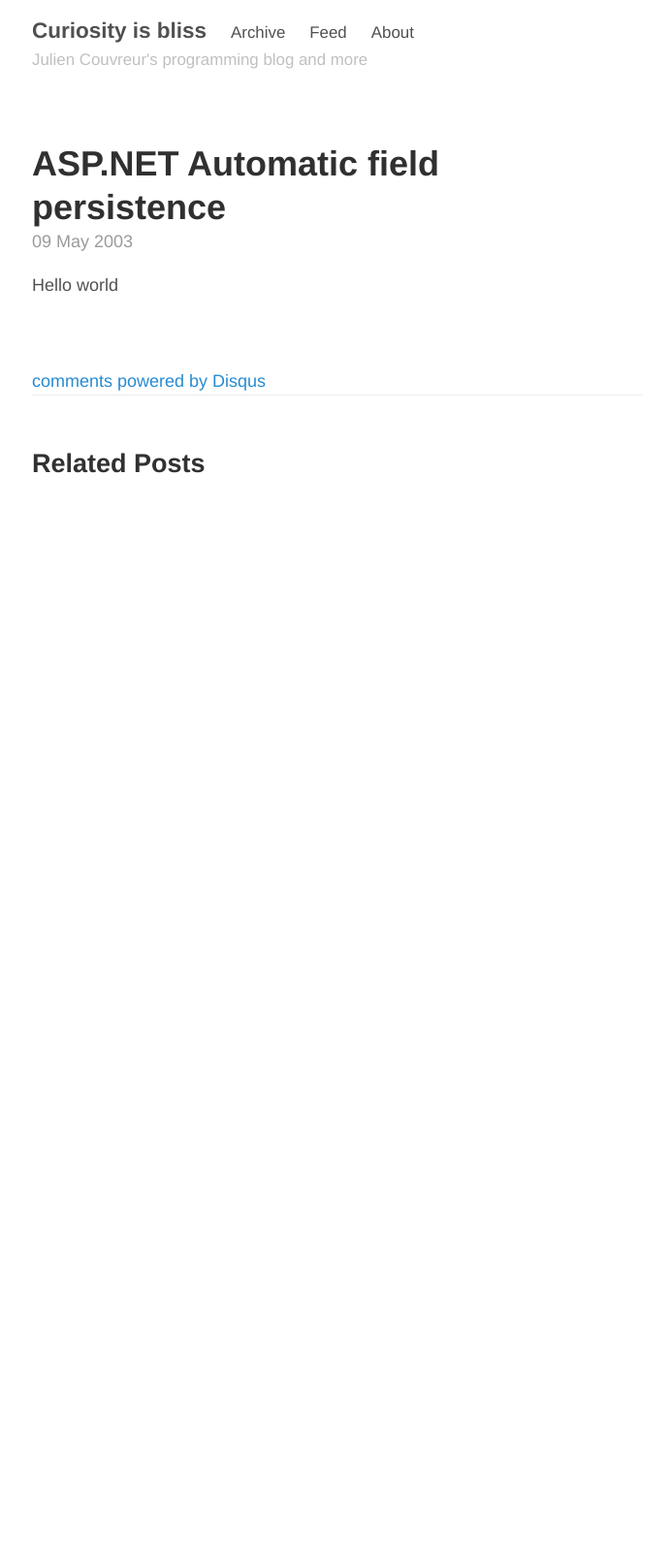
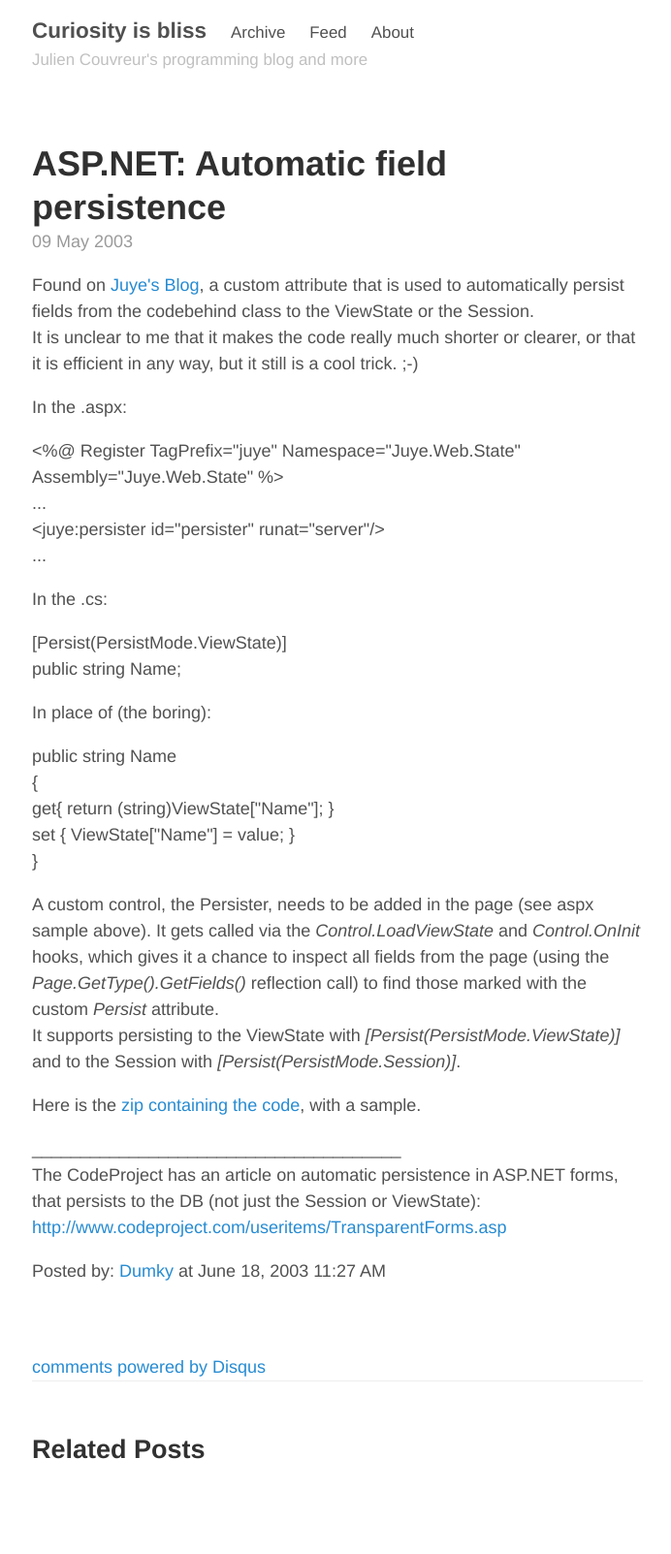
Before and after one commit to jcouv/jcouv.github.io, a Jekyll site: the page built from archives/000041.html, in a window 1280 px wide. Shown: the whole page at 97% size, without its empty margins (292-984 px from the left). Built offline with Jekyll 4.4.1, drawn with Linux system fonts in a browser that asks for light colours; comment, search, counter and statistics services are not loaded; before the commit the page ends 900 px from its top, so only the background shows below that.

Commit message:
Putting 41 back

```diff
--- a/archives/000041.html
+++ b/archives/000041.html
@@ -1,7 +1,45 @@
 ---
-title: ASP.NET Automatic field persistence
+title: "ASP.NET: Automatic field persistence"
 date: 2003-05-09 17:21:19 +0800
 disqus_identifier: 41
 disqus_url: http://blog.monstuff.com/archives/000041.html
 ---
-Hello world
+{% raw %}
+
+<p>Found on <a href="http://dotnetweblogs.com/jsymons/posts/6773.aspx">Juye's Blog</a>, a custom attribute that is used to automatically persist fields from the codebehind class to the ViewState or the Session.<br />
+It is unclear to me that it makes the code really much shorter or clearer, or that it is efficient in any way, but it still is a cool trick. ;-)</p>
+
+<p>In the .aspx:<br />
+<div class="code">&lt;%@ Register TagPrefix="juye" Namespace="Juye.Web.State" Assembly="Juye.Web.State" %><br />
+...<br />
+&lt;juye:persister id="persister" runat="server"/><br />
+...<br />
+</div></p>
+
+<p>In the .cs:<br />
+<div class="code">[Persist(PersistMode.ViewState)]<br />
+public string Name;</div></p>
+
+<p>In place of (the boring):<br />
+<div class="code">public string Name<br />
+{<br />
+      get{ return (string)ViewState["Name"]; }<br />
+      set { ViewState["Name"] = value; }<br />
+}</div></p>
+<p>A custom control, the Persister, needs to be added in the page (see aspx sample above). It gets called via the <i>Control.LoadViewState</i> and <i>Control.OnInit</i> hooks, which gives it a chance to inspect all fields from the page (using the <i>Page.GetType().GetFields()</i> reflection call) to find those marked with the custom <i>Persist</i> attribute.<br />
+It supports persisting to the ViewState with <i>[Persist(PersistMode.ViewState)]</i> and to the Session with <i>[Persist(PersistMode.Session)]</i>.</p>
+
+<p>Here is the <a href="http://www.juye.net/drop/Field%20Persistence.zip">zip containing the code</a>, with a sample.</p>
+
+______________________________________
+
+
+
+<p>The CodeProject has an article on automatic persistence in ASP.NET forms, that persists to the DB (not just the Session or ViewState):<br />
+<a href="http://www.codeproject.com/useritems/TransparentForms.asp">http://www.codeproject.com/useritems/TransparentForms.asp</a></p>
+
+Posted by: <a href="http://blog.monstuff.com/">Dumky</a> at June 18, 2003 11:27 AM
+
+
+
+{% endraw %}
```
